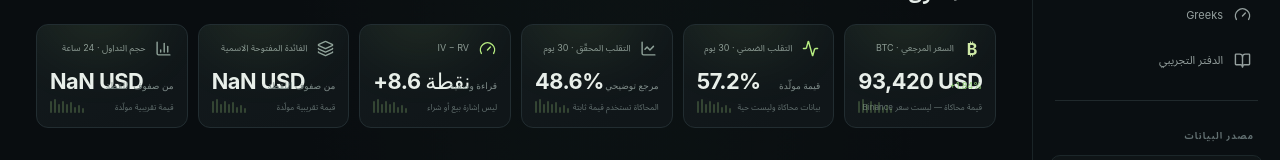
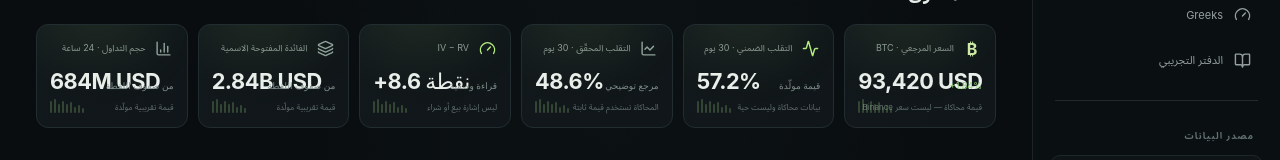
Before and after one commit to raawaa93/Sol, a React (Vite) app: page / in a window 1280 px wide. Shown: the part 439-599 px from the top of the page. Built offline with nearby package versions, Linux system fonts and the light colour scheme.

Commit message:
refactor: use currency-neutral market snapshot fields

```diff
--- a/src/App.tsx
+++ b/src/App.tsx
@@ -859,8 +859,8 @@ function App() {
               <StatCard label="التقلب الضمني · 30 يوم" value={market.iv30 === null ? 'غير متاح' : formatPercent(market.iv30)} change={market.iv30 === null ? 'لا يوجد IV صالح' : dataMode === 'DEMO' ? 'قيمة مولّدة' : dataMode === 'BINANCE' ? 'سلسلة الخيارات' : 'تقريب من السلسلة'} tone={market.iv30 === null ? 'neutral' : 'accent'} footnote={market.iv30 === null ? 'لا يتوفر IV وأجل 20–40 يوماً غير معلّمين كتقديريين' : dataMode === 'DEMO' ? 'بيانات محاكاة وليست حية' : dataMode === 'BINANCE' ? 'وسيط IV غير المعلّم كتقديري لعقود 20–40 يوماً' : 'وسيط IV غير المعلّم كتقديري لصفوف 20–40 يوماً بوقت صالح'} icon={<Activity size={17} />} />
               <StatCard label="التقلب المحقّق · 30 يوم" value={market.rv30 === null ? 'غير متاح' : formatPercent(market.rv30)} change={market.rv30 === null ? 'يلزم تاريخ الأصل' : 'مرجع توضيحي'} tone="neutral" footnote={market.rv30 === null ? dataMode === 'BINANCE' ? 'لقطة REST لا توفر تاريخاً كافياً' : 'CSV لا يتضمن سلسلة أسعار تاريخية' : 'المحاكاة تستخدم قيمة ثابتة'} icon={<LineChart size={17} />} />
               <StatCard label="IV − RV" value={ivRvSpread === null ? 'غير متاح' : `${ivRvSpread >= 0 ? '+' : ''}${(ivRvSpread * 100).toFixed(1)} نقطة`} change={ivRvSpread === null ? 'بيانات غير كافية' : 'قراءة وصفية'} tone={ivTone === 'yellow' ? 'accent' : ivTone === 'green' ? 'positive' : 'neutral'} footnote={ivRvSpread === null ? 'لا نخلط بيانات تاريخية غير متوفرة' : 'ليس إشارة بيع أو شراء'} icon={<Gauge size={17} />} />
-              <StatCard label="الفائدة المفتوحة الاسمية" value={market.openInterestUsd === null || !openInterestCurrencyLabel ? 'غير متاح' : formatCompact(market.openInterestUsd, openInterestCurrencyLabel)} change="من صفوف اللقطة" tone="neutral" footnote={market.openInterestUsd === null ? 'لا تتوفر قيمة مباشرة أو بيانات OI قابلة للتحويل' : !openInterestCurrencyLabel ? 'تتضمن الصفوف عملات تسعير مختلفة أو مجهولة؛ لا تُجمع القيمة' : dataMode === 'DEMO' ? 'قيمة تقريبية مولّدة' : market.openInterestUsdEstimated ? 'تقدير بعملة التسعير المعلنة من OI × السعر المرجعي × وحدة العقد' : dataMode === 'BINANCE' ? 'مجموع sumOpenInterestUsd من Binance' : 'قيمة USD واردة في ملف CSV'} icon={<Layers3 size={17} />} />
-              <StatCard label="حجم التداول · 24 ساعة" value={market.volume24hUsd === null || !volumeCurrencyLabel ? 'غير متاح' : formatCompact(market.volume24hUsd, volumeCurrencyLabel)} change="من صفوف اللقطة" tone="neutral" footnote={market.volume24hUsd === null ? 'لا تتوفر قيمة تداول أو حجم عقود للتحويل' : !volumeCurrencyLabel ? 'تتضمن الصفوف عملات تسعير مختلفة أو مجهولة؛ لا تُجمع القيمة' : dataMode === 'DEMO' ? 'قيمة تقريبية مولّدة' : market.volume24hUsdEstimated ? 'تقدير بعملة التسعير المعلنة من حجم العقود × علاوة الخيار × وحدة العقد' : dataMode === 'BINANCE' ? 'مجموع amount (عملة التسعير) من Binance' : 'volumeQuote/turnover وارد في ملف CSV'} icon={<BarChart3 size={17} />} />
+              <StatCard label="الفائدة المفتوحة الاسمية" value={market.openInterestValue === null || !openInterestCurrencyLabel ? 'غير متاح' : formatCompact(market.openInterestValue, openInterestCurrencyLabel)} change="من صفوف اللقطة" tone="neutral" footnote={market.openInterestValue === null ? 'لا تتوفر قيمة مباشرة أو بيانات OI قابلة للتحويل' : !openInterestCurrencyLabel ? 'تتضمن الصفوف عملات تسعير مختلفة أو مجهولة؛ لا تُجمع القيمة' : dataMode === 'DEMO' ? 'قيمة تقريبية مولّدة' : market.openInterestValueEstimated ? 'تقدير بعملة التسعير المعلنة من OI × السعر المرجعي × وحدة العقد' : dataMode === 'BINANCE' ? 'مجموع sumOpenInterestUsd من Binance' : 'قيمة USD واردة في ملف CSV'} icon={<Layers3 size={17} />} />
+              <StatCard label="حجم التداول · 24 ساعة" value={market.volume24hValue === null || !volumeCurrencyLabel ? 'غير متاح' : formatCompact(market.volume24hValue, volumeCurrencyLabel)} change="من صفوف اللقطة" tone="neutral" footnote={market.volume24hValue === null ? 'لا تتوفر قيمة تداول أو حجم عقود للتحويل' : !volumeCurrencyLabel ? 'تتضمن الصفوف عملات تسعير مختلفة أو مجهولة؛ لا تُجمع القيمة' : dataMode === 'DEMO' ? 'قيمة تقريبية مولّدة' : market.volume24hValueEstimated ? 'تقدير بعملة التسعير المعلنة من حجم العقود × علاوة الخيار × وحدة العقد' : dataMode === 'BINANCE' ? 'مجموع amount (عملة التسعير) من Binance' : 'volumeQuote/turnover وارد في ملف CSV'} icon={<BarChart3 size={17} />} />
             </div> : <EmptyState title="لا توجد بيانات لهذا الأصل في الملف" note="استورد سلسلة تتضمن عقوداً وسعراً مرجعياً لهذا الأصل، أو استعد بيانات المحاكاة." />}
           </section>
 
```
